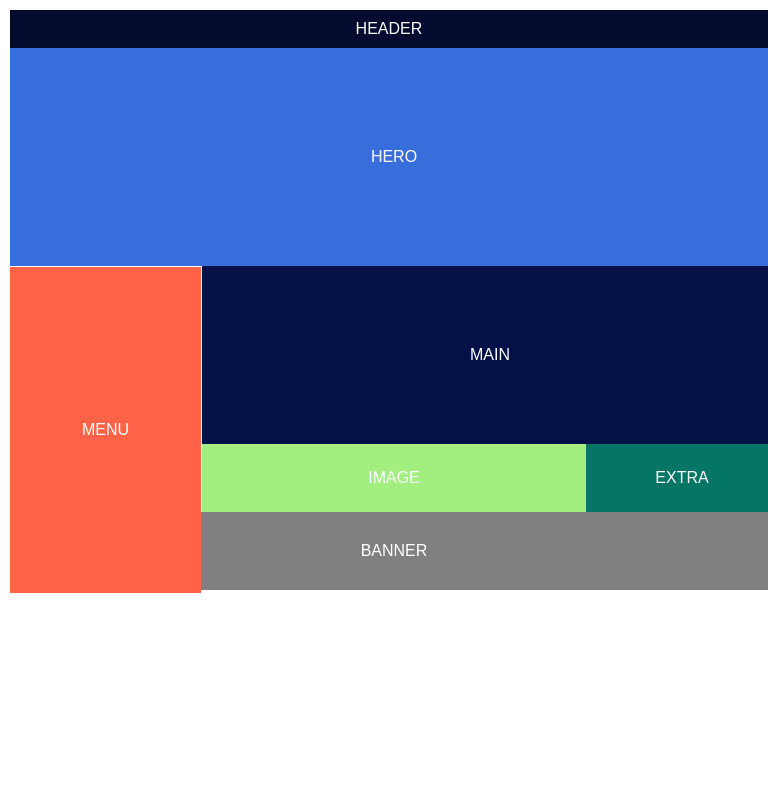
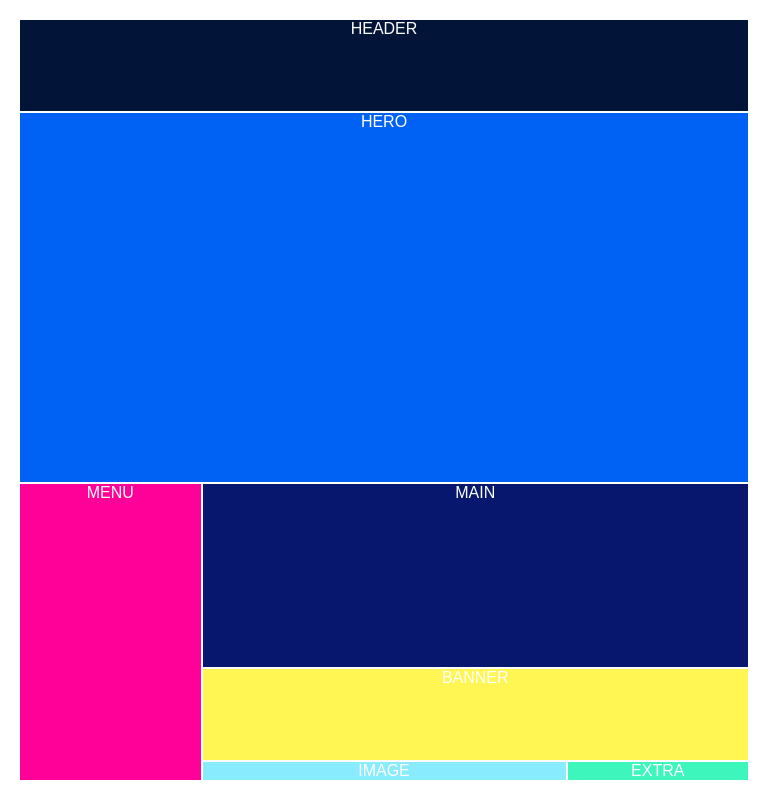
Before and after one commit to ayan-aftab/Grid-Assignment, a plain HTML site: page index.html in a window 768 px wide. Drawn offline with Linux system fonts and the light colour scheme.

Commit message:
Refactor index.html layout and styles
Updated layout and styles in index.html for better responsiveness and structure.

```diff
--- a/index.html
+++ b/index.html
@@ -21,218 +21,162 @@
             font-family: Poppins, sans-serif;
         }
 
-        .head {
-            background-color: #030b2e;
-            width: 100%;
-            padding: 10px;
+        .container {
+            display: grid;
+            padding: 20px;
+            gap: 2px;
+            height: 98vh;
+            grid-template-columns: repeat(4, 1fr);
+            grid-template-rows: repeat(8, 1fr);
         }
 
-        .menu {
-            background-color: tomato;
-            padding: 10px;
-            width: 100%;
-        }
-
-        .container {
-            padding: 10px;
-        }
-
-        .header {
-
-            display: grid;
-            gap: 5px;
-            grid-template-columns: 1fr 3fr;
-            background-color: #f2f2f2;
-        }
-
-        .hero {
-            width: 100%;
-            margin: 5px 0;
-            background-color: #386edb;
-            padding: 140px;
+        .hr {
+            background-color: rgb(3, 20, 57);
+            grid-column: span 1;
 
         }
 
-        .content {
-            display: grid;
-            grid-template-rows: 2fr 1fr;
-            grid-template-columns: 1fr 1fr 1fr;
-            gap: 5px;
+        .me {
+            grid-column: span 3;
+            background-color: rgb(255, 0, 153);
+        }
+
+        .he {
+            grid-column: span 4;
+            grid-row: span 4;
+            background-color: rgb(0, 98, 245);
         }
 
         .main {
-
-            background-color: #041149;
-            padding: 20px;
-        }
-
-        .image {
-            background-color: #a2ef7f;
-            padding: 20px;
+            grid-row: span 2;
+            grid-column: span 2;
+            background-color: rgb(6, 23, 109);
         }
 
         .gap {
-            background-color: #f2f2f2;
+            grid-row: span 2;
+            grid-column: span 1;
         }
 
-        .extra {
-            background-color: #057565;
-            padding: 20px;
+        .im {
+            background-color: rgba(53, 220, 254, 0.58);
         }
 
-        .ie {
-            display: grid;
-            grid-template-columns: 1fr;
-            gap: 5px;
+        .ex {
+            background-color: rgba(0, 243, 166, 0.765);
         }
 
-
-        .footer {
-            width: 100%;
-            margin-top: -55px;
-            background-color: #808080;
-            padding: 25px;
+        .ban {
+            grid-column: span 4;
+            background-color: rgba(255, 242, 0, 0.671);
         }
 
 
 
-        @media screen and (max-width: 768px) and (min-width: 601px) {
+        @media screen and (max-width:768px) {
             .container {
-                display: grid;
-                grid-template-columns: 1fr;
-                gap: 0;
+                height: 100vh;
             }
 
-            .header {
-                grid-template-columns: 1fr;
-                gap: 0;
+
+            .hr {
+                order: 1;
+                grid-column: span 4;
             }
 
-            .head {
-                grid-area: header;
-                width: 768px;
-                text-align: center;
-                padding: 10px 49% 10px 45%;
-            }
-
-            .ie {
-                order: 10;
-            }
-
-            .menu {
-                grid-area: menu;
-                position: absolute;
-                top: 267px;
-                width: 191px;
-                padding: 154px 12px;
-            }
-
-            .hero {
-                margin: 0;
-                padding: 100px 10px;
-                grid-area: hero;
-            }
-
-            .content {
-                display: grid;
-                grid-template-columns: 1fr 3fr;
-                grid-template-rows: auto auto;
-                gap: 0;
-                grid-area: content;
-            }
-
-            .main {
-                grid-column: 2;
-                grid-row: 1;
-                padding: 80px 20px;
+            .he {
+                order: 2;
+                grid-column: span 4;
             }
 
             .gap {
                 display: none;
             }
 
-            .ie {
-                grid-column: 2;
-                grid-row: 2;
-                display: grid;
-                grid-template-columns: 2fr 1fr;
-                gap: 0;
+            .me {
+                order: 3;
+                grid-column: span 1;
+                grid-row: span 4;
             }
 
-            .image,
-            .extra {
-                padding: 25px 10px;
+            .main {
+                order: 4;
+                grid-column: span 3;
             }
 
-            .footer {
-                grid-area: footer;
-                margin: 0;
-                padding: 30px 10px;
+            .ban {
+                order: 5;
+                grid-column: span 3;
             }
 
-            .container {
-                grid-template-areas:
-                    "header"
-                    "hero"
-                    "content"
-                    "footer";
+            .im {
+                order: 6;
+                grid-column: span 2;
+                grid-row: span 1;
             }
 
-            .header {
-                display: grid;
-                grid-template-columns: 1fr;
-            }
-
-            .content {
-                grid-template-areas:
-                    "menu main"
-                    "menu ie";
-                grid-template-columns: 1fr 3fr;
-            }
-
-            .menu {
-                grid-column: 1;
-                grid-row: 1 / 2;
+            .ex {
+                grid-row: span 1;
+                order: 7;
+                grid-column: span 1;
             }
         }
 
 
-        @media screen and (max-width:600px) {
-            .header {
-                grid-template-columns: 1fr;
+
+        @media screen and (min-width:250px) and (max-width:568px) {
+            .container {
+                height: 100vh;
             }
 
-            .hero {
-                padding: 50px 10px;
+            .hr {
                 order: 1;
+                padding: 10px;
+                grid-column: span 4;
             }
 
-            .main {
-                padding: 50px 10px;
+            .he {
+                padding: 10px;
                 order: 2;
-            }
-
-            .content {
-                grid-template-columns: 1fr;
-                grid-template-rows: 1fr;
+                grid-row: span 1;
+                grid-column: span 4;
             }
 
             .gap {
                 display: none;
             }
 
-            .ie {
-                order: 4;
-
+            .me {
+                padding: 10px;
+                order: 3;
+                grid-column: span 4;
+                grid-row: span 1;
             }
 
-            .ie .extra {
-                order: 2;
+            .main {
+                order: 4;
+                padding: 10px;
+                grid-column: span 4;
             }
 
-            .footer {
-                margin: 5px 0px 0px 0px;
-                order: 2;
+            .ban {
+                order: 5;
+                padding: 10px;
+                grid-column: span 4;
+            }
+
+            .im {
+                order: 6;
+                padding: 10px;
+                grid-column: span 4;
+                grid-row: span 1;
+            }
+
+            .ex {
+                grid-row: span 1;
+                padding: 10px;
+                order: 7;
+                grid-column: span 4;
             }
         }
     </style>
@@ -240,24 +184,14 @@
 
 <body>
     <div class="container">
-        <div class="header">
-            <div class="head">Header</div>
-            <div class="menu">Menu</div>
-        </div>
-
-
-        <div class="hero">Hero</div>
-        <div class="content">
-            <div class="main">Main</div>
-            <div class="gap"></div>
-            <div class="ie">
-                <div class="image">
-                    Image
-                </div>
-                <div class="extra">EXTRA</div>
-            </div>
-        </div>
-        <div class="footer">Banner</div>
+        <div class="hr">HEADER</div>
+        <div class="me">MENU</div>
+        <div class="he">HERO</div>
+        <div class="main">MAIN</div>
+        <div class="gap"></div>
+        <div class="im">IMAGE</div>
+        <div class="ex">EXTRA</div>
+        <div class="ban">BANNER</div>
 
     </div>
 </body>
```
